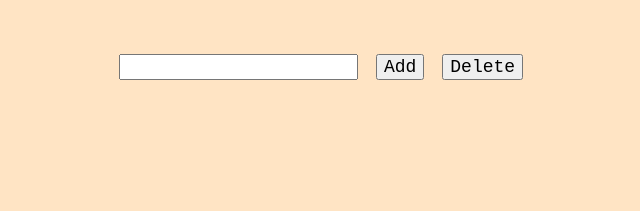
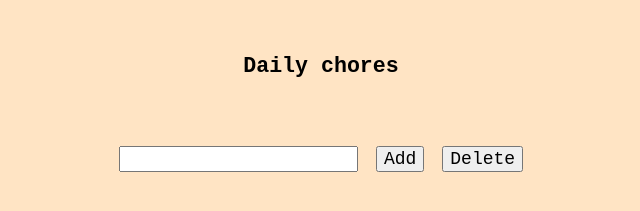
Before and after one commit to laurahohlsiepe/to-do-app, a plain HTML site: page index.html in a window 1280 px wide. Shown: the whole page, without its empty margins (319-959 px from the left). Drawn offline with Linux system fonts and the light colour scheme.

Commit message:
style commit

```diff
--- a/index.html
+++ b/index.html
@@ -8,6 +8,7 @@
     <title>To do App</title>
   </head>
   <body>
+    <h1>Daily chores</h1>
     <main>
       <div class="container-button">
         <input type="text" id="input" />
--- a/style.css
+++ b/style.css
@@ -12,6 +12,12 @@ html {
 body {
   height: 100%;
   margin: 0 auto;
+}
+
+h1 {
+  text-align: center;
+  font-size: larger;
+  margin-top: 3rem;
 }
 
 main {
```
